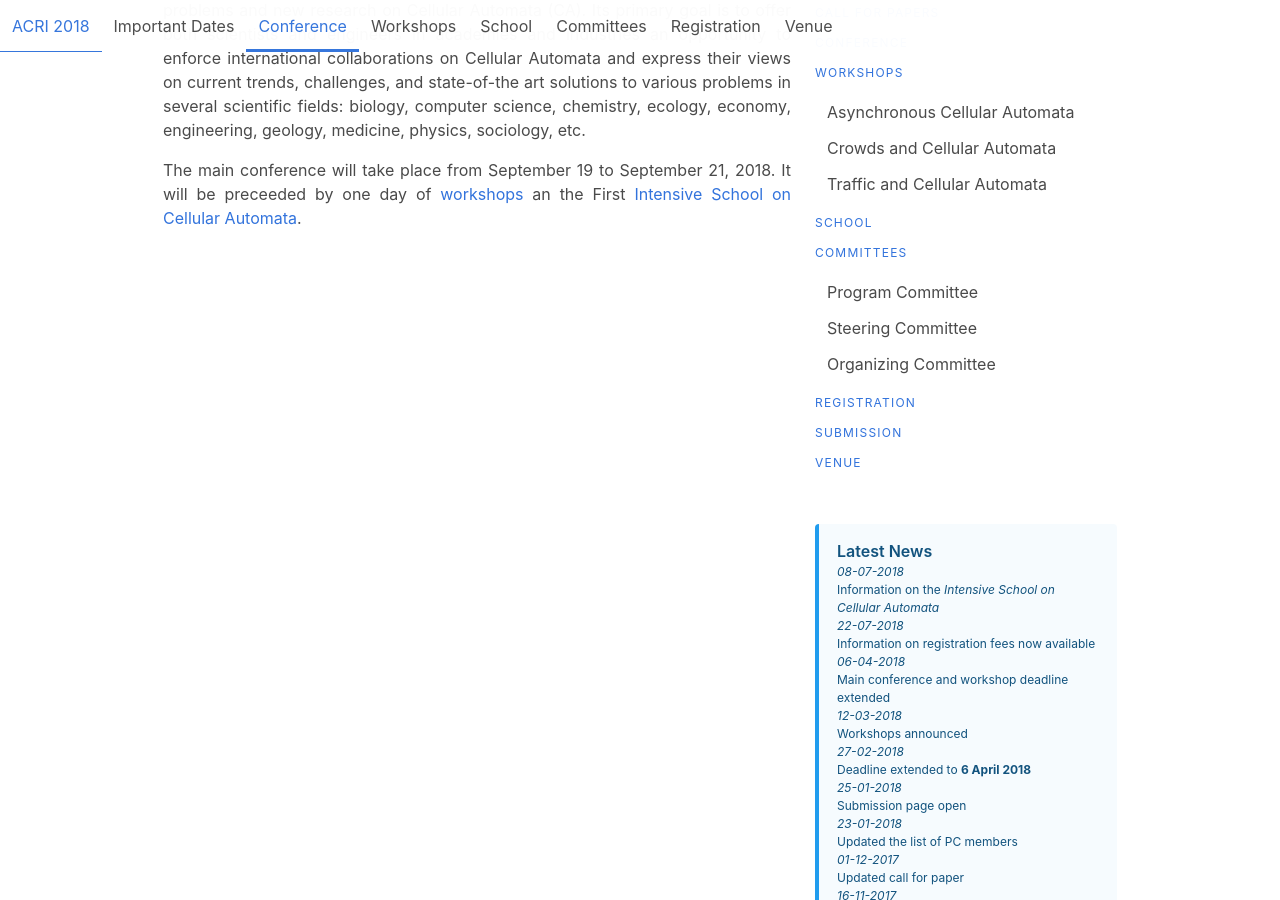
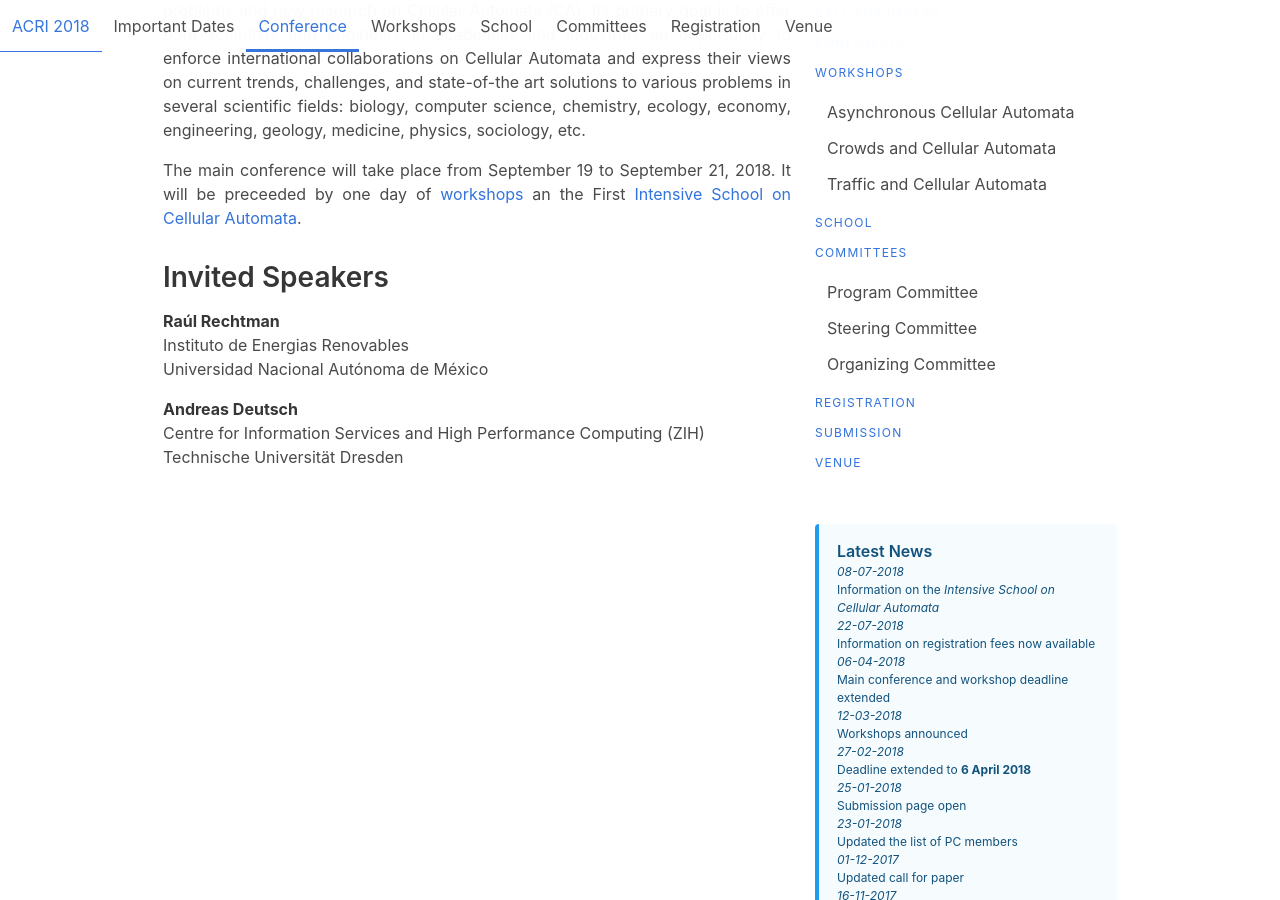
Before and after one commit to acri2018/acri2018.github.io, a Jekyll site: the page built from conference.md, in a window 1280 px wide and 900 px high, scrolled down 587 px. Built offline with Jekyll 4.4.1, drawn with Linux system fonts in a browser that asks for light colours.

Commit message:
Added invited speakers info

```diff
--- a/conference.md
+++ b/conference.md
@@ -7,3 +7,15 @@ subtitle: <div class="small-padding-elem"></div><div class="is-size-4"> 19-21 Se
 Since its first edition in 1994, the ACRI conference focused on challenging problems and new research on Cellular Automata (CA). Its primary goal is to offer both scientists and engineers in academies and industries an opportunity to enforce international collaborations on Cellular Automata and express  their views on current trends, challenges, and state-of-the art solutions to various problems in several scientific fields: biology, computer science, chemistry, ecology, economy, engineering, geology, medicine, physics, sociology, etc.
 
 The main conference will take place from September 19 to September 21, 2018. It will be preceeded by one day of [workshops](/workshops/) an the First [Intensive School on Cellular Automata](/school/).
+
+Invited Speakers
+----------------
+
+**Raúl Rechtman**<br>
+Instituto de Energias Renovables<br>
+Universidad Nacional Autónoma de México
+
+
+**Andreas Deutsch**<br>
+Centre for Information Services and High Performance Computing (ZIH)<br>
+Technische Universität Dresden
```
